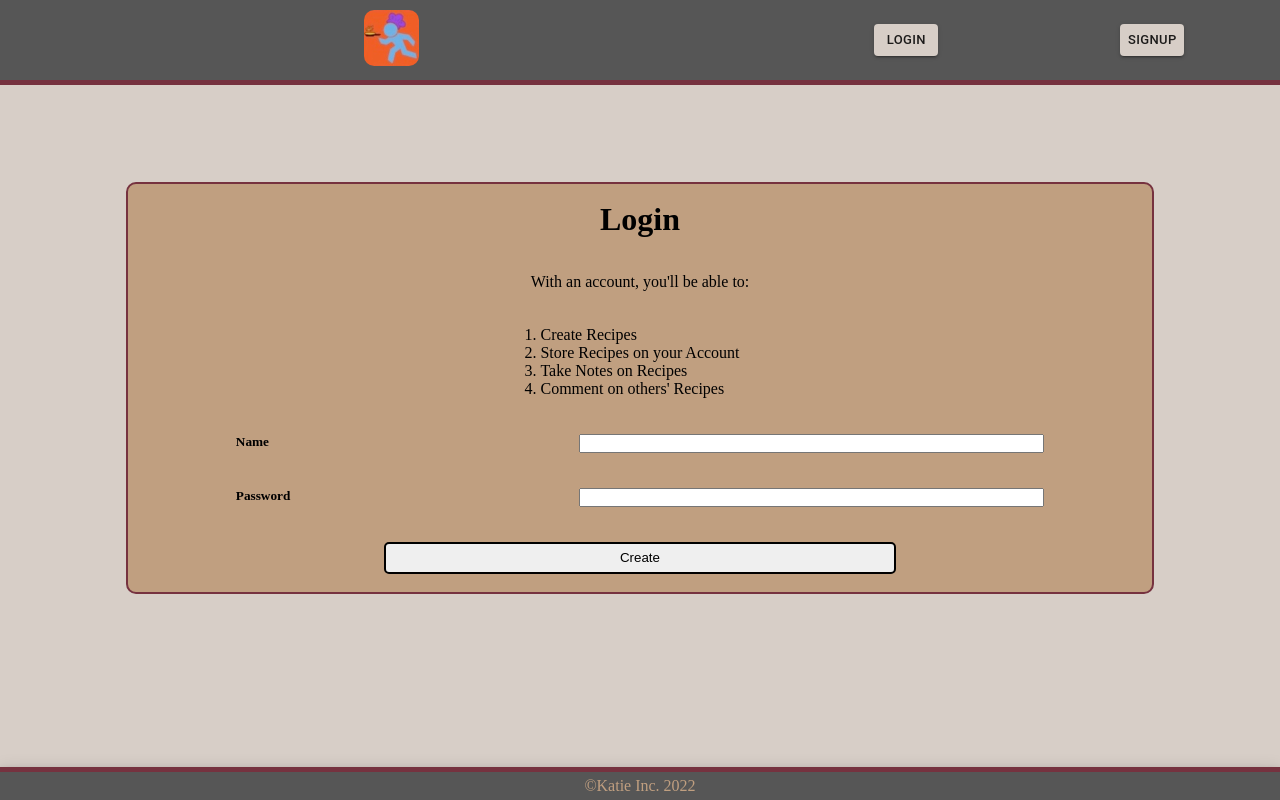
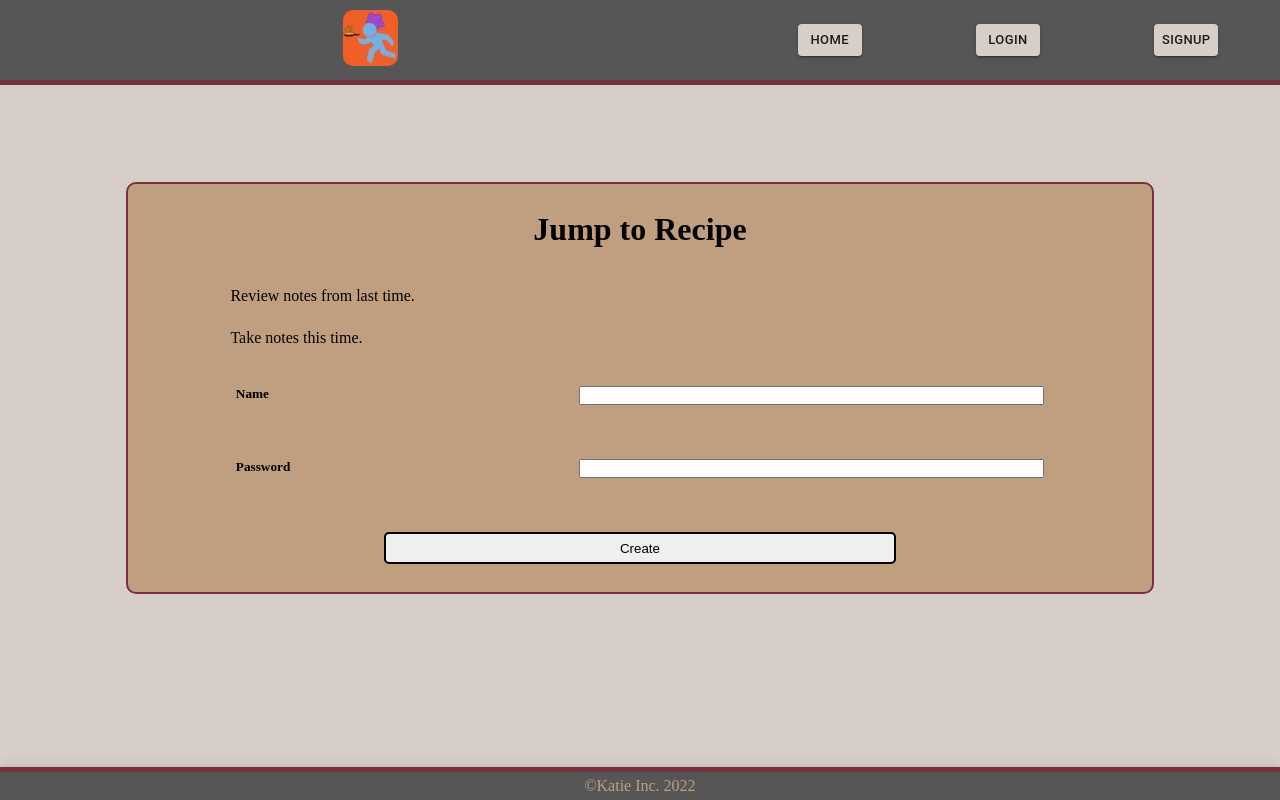
Before and after one commit to biggersmatt/jump-to-react, a React (Create React App) app: page /login in a window 1280 px wide. Built offline with nearby package versions, Linux system fonts and the light colour scheme.

Commit message:
Css for Login Page

```diff
--- a/src/components/Navbar/navbar.jsx
+++ b/src/components/Navbar/navbar.jsx
@@ -30,6 +30,17 @@ export default function Navbar() {
               variant='contained'
               size='small'
               onClick={() => {
+                console.log("Home Pressed");
+              }}
+            >
+              Home
+            </Button>
+          </Link>
+          <Link to='/login'>
+            <Button
+              variant='contained'
+              size='small'
+              onClick={() => {
                 console.log("Login Pressed");
               }}
             >
--- a/src/pages/Login/login.css
+++ b/src/pages/Login/login.css
@@ -16,6 +16,10 @@
   background-color: var(--tan);
   margin-bottom: 75px;
 }
+.login-container p {
+  width: 80%;
+  margin: -15px 0;
+}
 .login-input {
   display: flex;
   justify-content: space-around;
--- a/src/pages/Login/login.jsx
+++ b/src/pages/Login/login.jsx
@@ -5,14 +5,9 @@ export default function Login() {
   return(
     <div className='login-wrapper'>
       <div className="login-container">
-        <h1>Login</h1>
-        <p>With an account, you'll be able to:</p>
-        <ol>
-          <li>Create Recipes</li>
-          <li>Store Recipes on your Account</li>
-          <li>Take Notes on Recipes</li>
-          <li>Comment on others' Recipes</li>
-        </ol>
+        <h1>Jump to Recipe</h1>
+        <p>Review notes from last time.</p>
+        <p>Take notes this time.</p>
         <div className='login-input'>
           <h5>Name</h5>
           <input type="text" />
```
